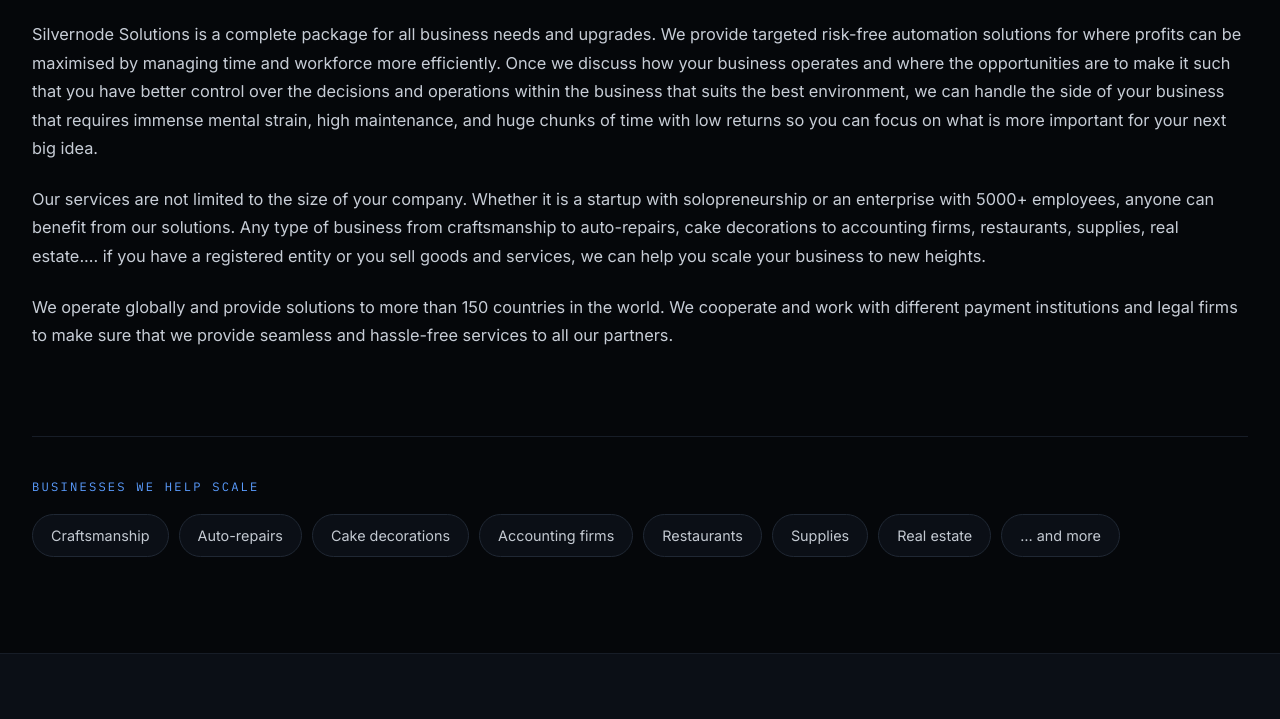
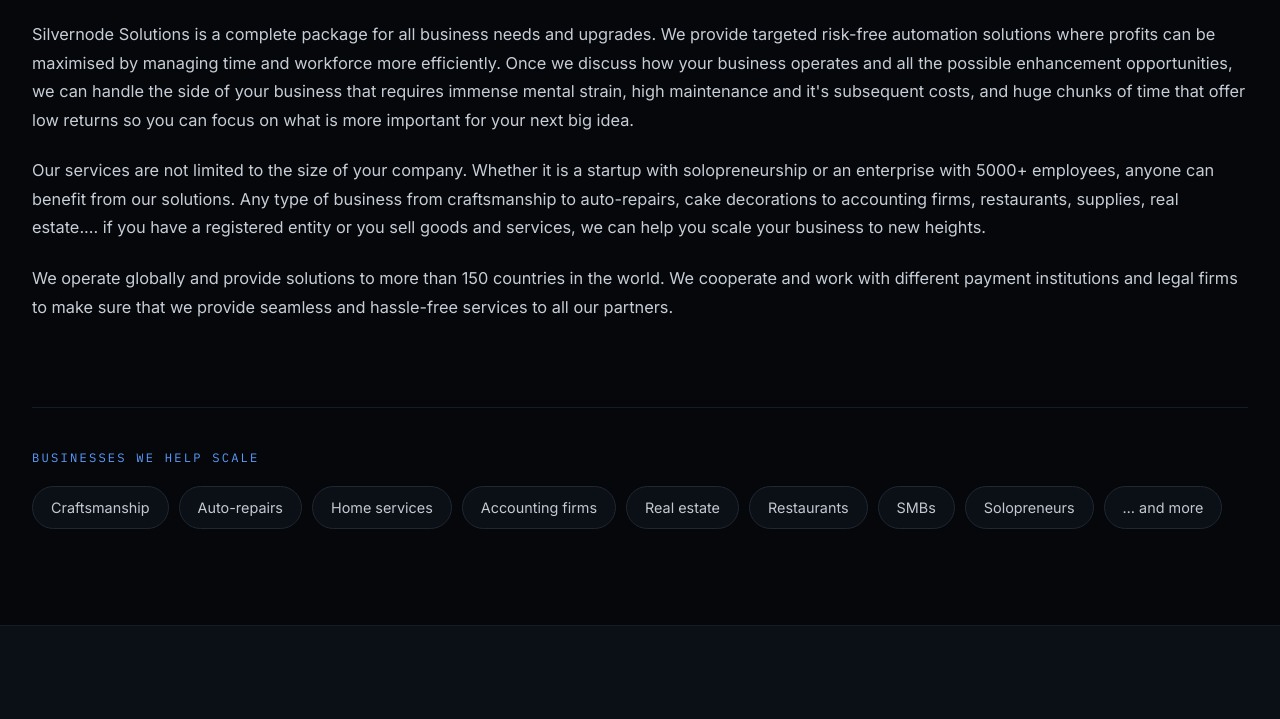
Before and after one commit to silvernodesolutions/silvernodesolutions-website, a plain HTML site: page about/index.html in a window 1280 px wide. Shown: the part 553-1272 px from the top of the page. Drawn offline with nearby package versions, Linux system fonts and the light colour scheme.

Commit message:
Revise company description and update business categories
Updated the company description for clarity and improved readability. Added new business categories to showcase the range of clients served.

```diff
--- a/about/index.html
+++ b/about/index.html
@@ -76,7 +76,7 @@
         <p class="sn-eyebrow sn-eyebrow-static">WHO WE ARE</p>
         <h2 class="sn-h2 mb-4">Built to give you your time back</h2>
 
-<p class="sn-prose">Silvernode Solutions is a complete package for all business needs and upgrades. We provide targeted risk-free automation solutions for where profits can be maximised by managing time and workforce more efficiently. Once we discuss how your business operates and where the  opportunities are to make it such that you have better control over the decisions and operations within the business that suits the best environment, we can handle the side of your business that requires immense mental strain, high maintenance, and huge chunks of time with low returns so you can focus on what is more important for your next big idea.</p>
+<p class="sn-prose">Silvernode Solutions is a complete package for all business needs and upgrades. We provide targeted risk-free automation solutions where profits can be maximised by managing time and workforce more efficiently. Once we discuss how your business operates and all the possible enhancement opportunities, we can handle the side of your business that requires immense mental strain, high maintenance and it's subsequent costs, and huge chunks of time that offer low returns so you can focus on what is more important for your next big idea.</p>
 <p class="sn-prose">Our services are not limited to the size of your company. Whether it is a startup with solopreneurship or an enterprise with 5000+ employees, anyone can benefit from our solutions. Any type of business from craftsmanship to auto-repairs, cake decorations to accounting firms, restaurants, supplies, real estate.... if you have a registered entity or you sell goods and services, we can help you scale your business to new heights.</p>
 <p class="sn-prose">We operate globally and provide solutions to more than 150 countries in the world. We cooperate and work with different payment institutions and legal firms to make sure that we provide seamless and hassle-free services to all our partners.</p>
 
@@ -90,11 +90,12 @@
       <div class="sn-chip-row">
         <span class="sn-chip">Craftsmanship</span>
         <span class="sn-chip">Auto-repairs</span>
-        <span class="sn-chip">Cake decorations</span>
+        <span class="sn-chip">Home services</span>
         <span class="sn-chip">Accounting firms</span>
+        <span class="sn-chip">Real estate</span>
         <span class="sn-chip">Restaurants</span>
-        <span class="sn-chip">Supplies</span>
-        <span class="sn-chip">Real estate</span>
+        <span class="sn-chip">SMBs</span>
+        <span class="sn-chip">Solopreneurs</span>
         <span class="sn-chip sn-chip-more">&hellip; and more</span>
       </div>
     </div>
```
